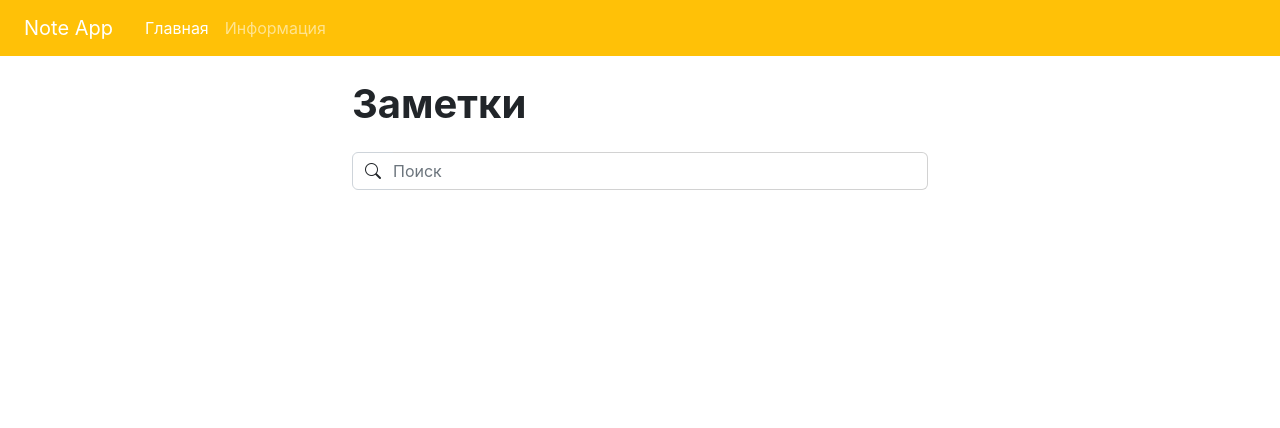
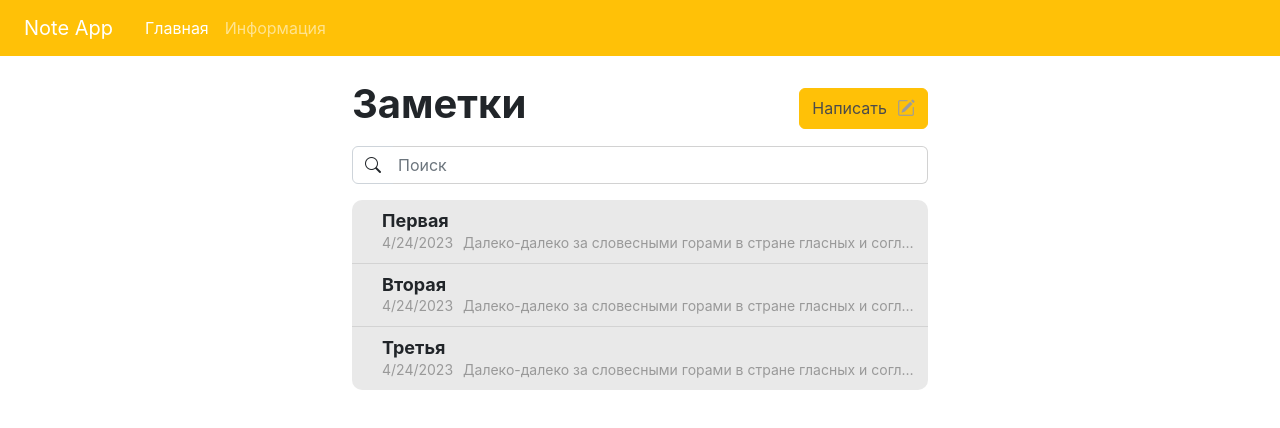
Before and after one commit to yafox3/react-notes, a React (Create React App) app: page / in a window 1280 px wide. Shown: the top 428 px of the page. Built offline with nearby package versions, Linux system fonts and the light colour scheme.

Commit message:
сделана логика рендра заметок

```diff
--- a/src/App.js
+++ b/src/App.js
@@ -1,7 +1,7 @@
 import { BrowserRouter, Route, Routes } from 'react-router-dom'
 import Navbar from './components/Navbar'
-import About from './pages/About'
-import Home from './pages/Home'
+import About from './pages/About/About'
+import Home from './pages/Home/Home'
 
 function App() {
 	return (
--- /dev/null
+++ b/src/components/Note/Note.jsx
@@ -0,0 +1,16 @@
+import React from 'react'
+import styles from './Note.module.scss'
+
+const Note = ({title, body}) => {
+	return (
+		<div className={styles.note}>
+			<h2 className={styles.note__title}>{title}</h2>
+			<div className={styles.note__body}>
+				<span className={styles.body__date}>{body.date}</span>
+				<span className={styles.body__text}>{body.text}</span>
+			</div>
+		</div>
+	)
+}
+
+export default Note
--- /dev/null
+++ b/src/components/Note/Note.module.scss
@@ -0,0 +1,38 @@
+.note {
+	padding: 10px 10px 10px 30px;
+	background: #cfcfcf76;
+	width: 100%;
+	cursor: pointer;
+
+	&:not(:last-child) {
+		border-bottom: 1px solid #99999947;
+	}
+
+	&:first-child {
+		border-radius: 10px 10px 0 0;
+	}
+
+	&:last-child {
+		border-radius: 0 0 10px 10px;
+	}
+
+	&__title {
+		font-size: 18px;
+		font-weight: 700;
+		padding: 0;
+		margin: 0;
+	}
+
+	&__body {
+		display: flex;
+		gap: 10px;
+		color: #999;
+		font-size: 14px;
+
+		span.body__text {
+			white-space: nowrap;
+			overflow: hidden;
+			text-overflow: ellipsis;
+		}
+	}
+}
--- /dev/null
+++ b/src/components/NotesList/NotesList.jsx
@@ -0,0 +1,15 @@
+import React from 'react'
+import styles from './NotesList.module.scss'
+import Note from '../Note/Note'
+
+const NotesList = ({notes}) => {
+	return (
+		<div className={styles.notes}>
+			{notes.map((note) =>
+				<Note title={note.title} body={note.body} key={note.id}/>
+			)}
+		</div>
+	)
+}
+
+export default NotesList
--- /dev/null
+++ b/src/components/NotesList/NotesList.module.scss
@@ -0,0 +1,5 @@
+.notes {
+	display: flex;
+	flex-direction: column;
+	border-radius: 10px;
+}
--- a/src/components/UI/Search/Search.scss
+++ b/src/components/UI/Search/Search.scss
@@ -2,7 +2,7 @@
 	.form-control {
 		border: 1px solid #d2d2d2;
 		border-left: none;
-		padding: 0;
+		padding: 0 0 0 5px;
 
 		&:focus {
 			box-shadow: none;
--- a/src/pages/Home.jsx
+++ /dev/null
@@ -1,20 +0,0 @@
-import React, { useState } from 'react'
-import Search from '../components/UI/Search/Search'
-
-const Home = () => {
-	const [search, setSearch] = useState('')
-
-	function onSearch(event) {
-		setSearch(event.target.value)
-	}
-
-	return (
-		<>
-			<h1 className='mb-4'><strong>Заметки</strong></h1>
-			<Search onSearch={onSearch} value={search}/>
-		</>
-
-	)
-}
-
-export default Home
--- /dev/null
+++ b/src/pages/Home/Home.jsx
@@ -0,0 +1,35 @@
+import React, { useState } from 'react'
+import NotesList from '../../components/NotesList/NotesList'
+import Search from '../../components/UI/Search/Search'
+import styles from './Home.module.scss'
+
+const Home = () => {
+	const [notes, setNotes] = useState([
+		{id: 1, title: 'Первая', body: { date: new Date().toLocaleDateString(), text: 'Далеко-далеко за словесными горами в стране гласных и согласных живут рыбные тексты.' }},
+		{id: 2, title: 'Вторая', body: { date: new Date().toLocaleDateString(), text: 'Далеко-далеко за словесными горами в стране гласных и согласных живут рыбные тексты.' }},
+		{id: 3, title: 'Третья', body: { date: new Date().toLocaleDateString(), text: 'Далеко-далеко за словесными горами в стране гласных и согласных живут рыбные тексты.' }},
+	])
+	const [search, setSearch] = useState('')
+
+	function onSearch(event) {
+		setSearch(event.target.value)
+	}
+
+	return (
+		<div className={styles.home}>
+			<div className={styles.home__header}>
+				<h1><strong>Заметки</strong></h1>
+				<button
+					className='btn btn-warning'
+				>
+					Написать <i className="bi bi-pencil-square"></i>
+				</button>
+			</div>
+			<Search onSearch={onSearch} value={search}/>
+
+			<NotesList notes={notes} />
+		</div>
+	)
+}
+
+export default Home
--- /dev/null
+++ b/src/pages/Home/Home.module.scss
@@ -0,0 +1,22 @@
+.home {
+
+	&__header {
+		display: flex;
+		align-items: center;
+		justify-content: space-between;
+		margin-bottom: 10px;
+
+		button {
+			display: flex;
+			align-items: center;
+			justify-content: center;
+			gap: 10px;
+			color: rgb(75, 75, 75);
+		}
+
+		i {
+			font-size: 18px;
+			color: rgb(156, 156, 156);
+		}
+	}
+}
```
Also changed, not shown: src/pages/About/About.jsx (renamed from src/pages/About.jsx), src/pages/Note/Note.jsx (added).
